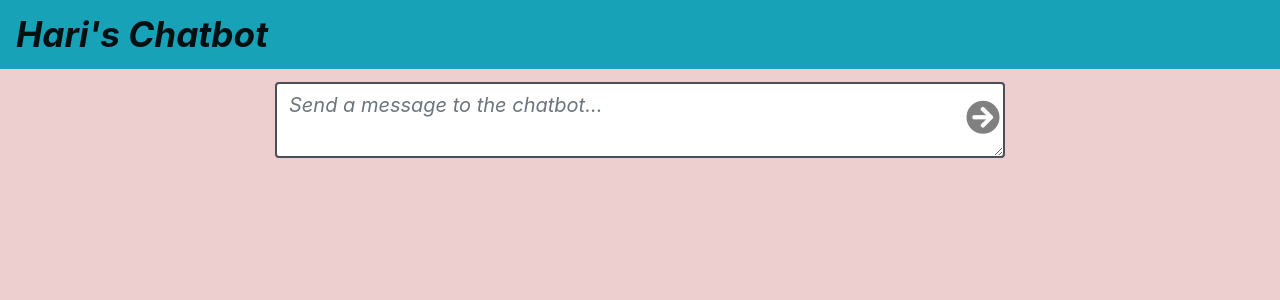
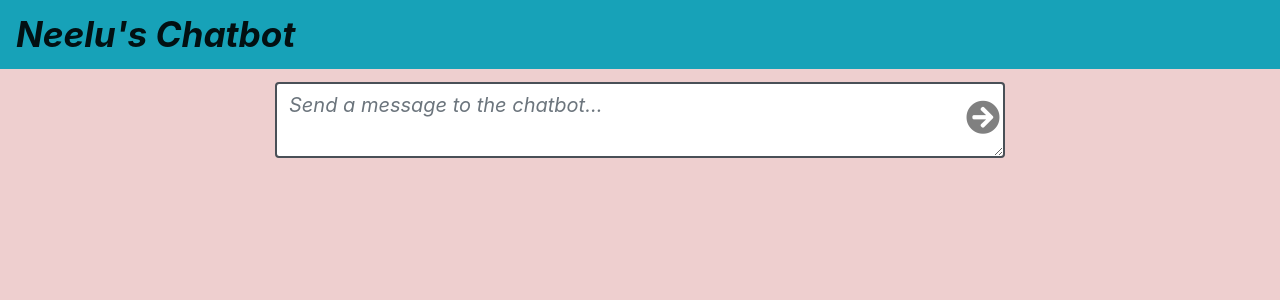
Before and after one commit to NeelimaBalaji/sili, a Python web app: template templates/home.html in a window 1280 px wide. Shown: the top 300 px of the page. Run offline with Jinja, Linux system fonts and the light colour scheme; the template is opened without the code that fills it, so the values that code supplies are empty; some libraries are stand-ins or nearby versions.

Commit message:
Update base.html

```diff
--- a/templates/base.html
+++ b/templates/base.html
@@ -2,7 +2,7 @@
 <html>
 
 <head>
-    <title>PROJECT OF HARI'S CHATBOT</title>
+    <title>PROJECT OF NEELU'S CHATBOT</title>
 
     <meta charset="utf-8" />
 
@@ -16,7 +16,7 @@
 
 <body style="background-color: #eecfcf;">
     <nav class="navbar navbar-light bg-info">
-        <span class="navbar-brand mb-0 display-1">Hari's Chatbot</span>
+        <span class="navbar-brand mb-0 display-1">Neelu's Chatbot</span>
     </nav>
     {% block content %}{% endblock %}
 </body>
```
